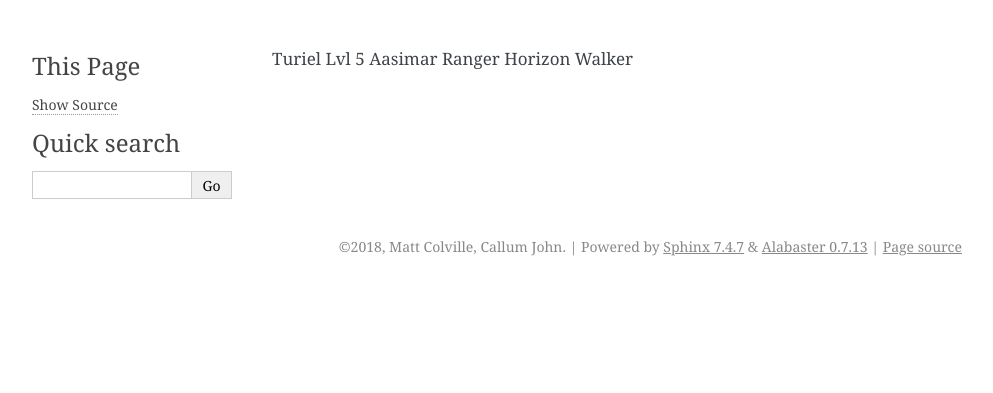
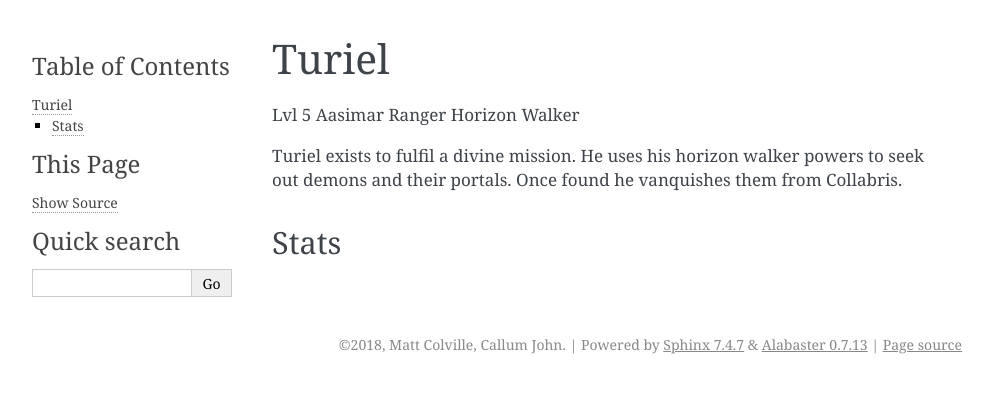
Before and after one commit to ItsSeaJay/world-of-collabris, a Sphinx documentation site: the page built from source/NPCs/Turiel.rst, in a window 1280 px wide. Shown: the top 393 px of the page, without its empty margins (148-1141 px from the left). Built offline with Sphinx 7.4.7, drawn with Linux system fonts in a browser that asks for light colours.

Commit message:
Update Turiel.rst

```diff
--- a/source/NPCs/Turiel.rst
+++ b/source/NPCs/Turiel.rst
@@ -1,4 +1,11 @@
 Turiel
+=====
 Lvl 5
 Aasimar
 Ranger Horizon Walker
+
+Turiel exists to fulfil a divine mission. He uses his horizon walker powers to seek out demons and their portals. Once found he vanquishes them from Collabris.
+
+
+Stats
+-----
```
